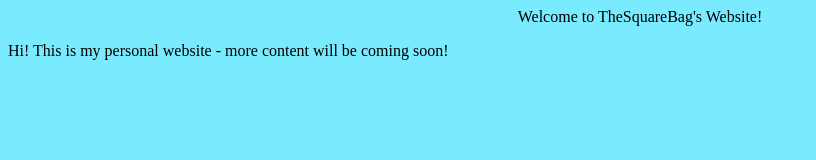
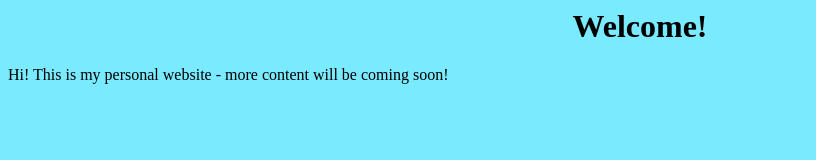
Before and after one commit to TheSquareBag/thesquarebag.github.io, a plain HTML site: page index.html in a window 1280 px wide. Shown: the whole page, without its empty margins (0-816 px from the left). Drawn offline with Linux system fonts and the light colour scheme.

Commit message:
Update index.html
adding headings to the welcome

```diff
--- a/index.html
+++ b/index.html
@@ -9,7 +9,7 @@
     <title>TheSquareBag</title>
   </head>
   <body>
-    <center><span>Welcome to TheSquareBag's Website!</span></center>
+    <center><span><bold><h1>Welcome!</h1></bold></span></center>
     <p>Hi! This is my personal website - more content will be coming soon!</p>
   </body>
 </html>
```
